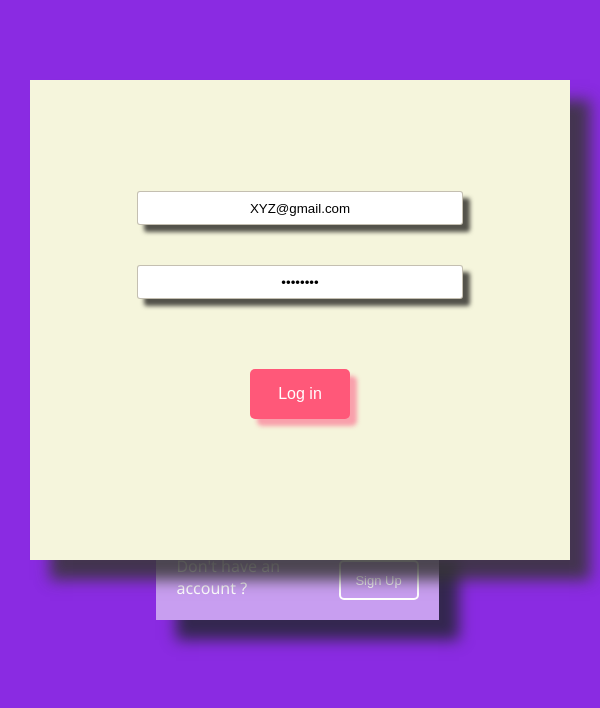
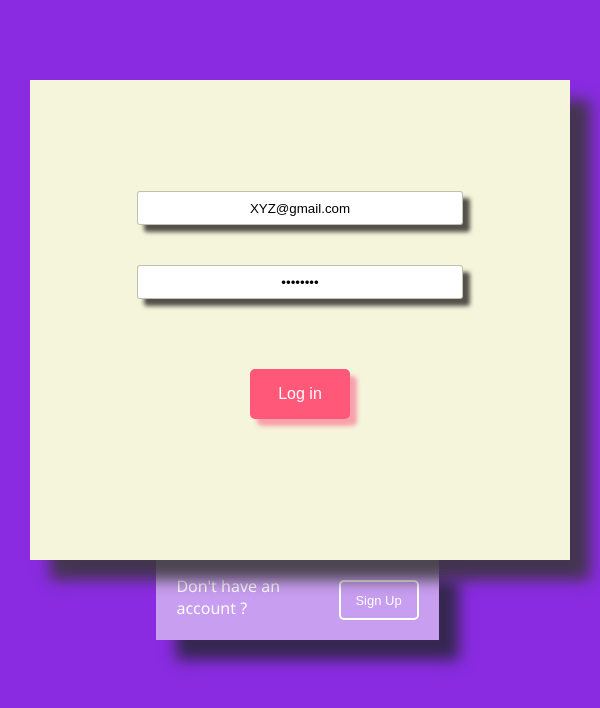
Before and after one commit to Suveshh/form, a plain HTML site: page index.html in a window 600 px wide. Drawn offline with Linux system fonts and the light colour scheme.

Commit message:
Update index.html

```diff
--- a/index.html
+++ b/index.html
@@ -125,7 +125,7 @@
                 margin-top: -180px;
             }
             #SIGN{
-                margin-top: 340px;
+                margin-top: 380px;
                 height: 80px;
                 width: 90%;
                 display: flex;
@@ -173,7 +173,7 @@
                 margin-top: -180px;
             }
             #SIGN{
-                margin-top: 340px;
+                margin-top: 380px;
                 height: 80px;
                 width: 90%;
                 display: flex;
```
